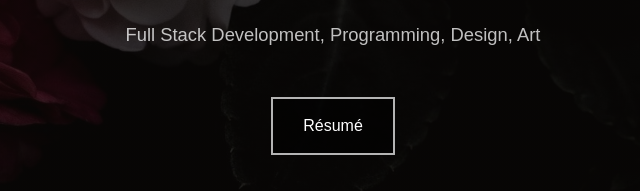
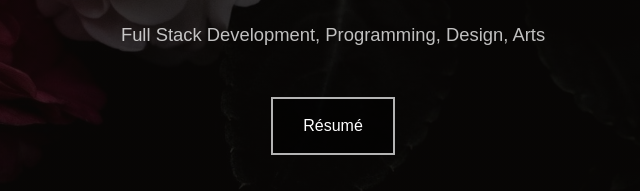
Before and after one commit to DhitaArsaid/porto-v1, a plain HTML site: page index.html in a window 1280 px wide. Shown: the part 293-484 px from the top of the page, 307-947 px from the left. Drawn offline with nearby package versions, Linux system fonts and the light colour scheme; some packages are replaced by stand-ins of ours; a script that the page names is missing.

Commit message:
Update index.html

```diff
--- a/index.html
+++ b/index.html
@@ -78,7 +78,7 @@
                 <div class="mt-4"></div> <!-- Added space -->
             </div>
             <div class="col-lg-8 align-self-baseline">
-                <p class="text-white-75 mb-5">Full Stack Development, Programming, Design, Art</p>
+                <p class="text-white-75 mb-5">Full Stack Development, Programming, Design, Arts</p>
                 <a href="/dhitaarsaid.pdf" class="hero-box">Résumé</a>
 <!-- Down Arrow with Animation -->
 <svg
```
